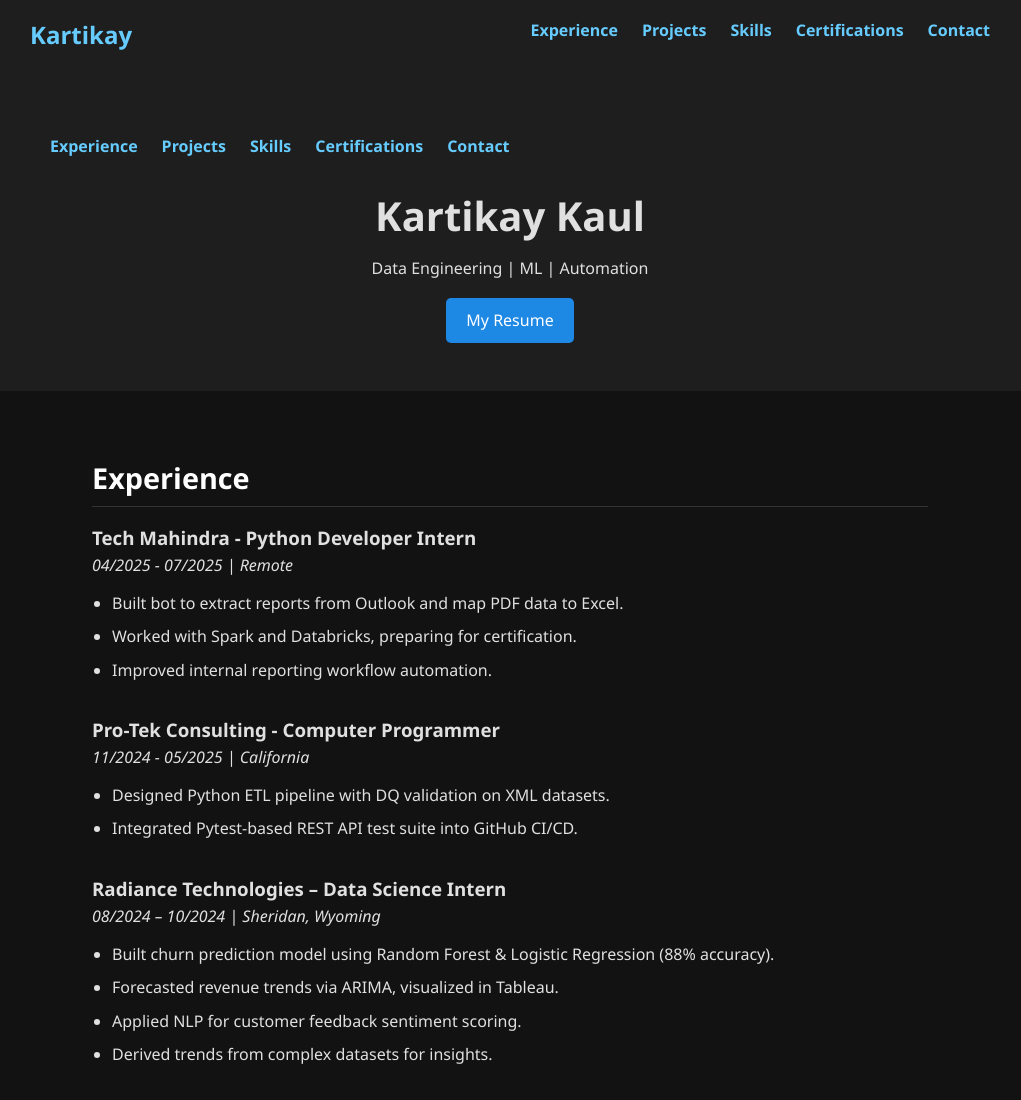
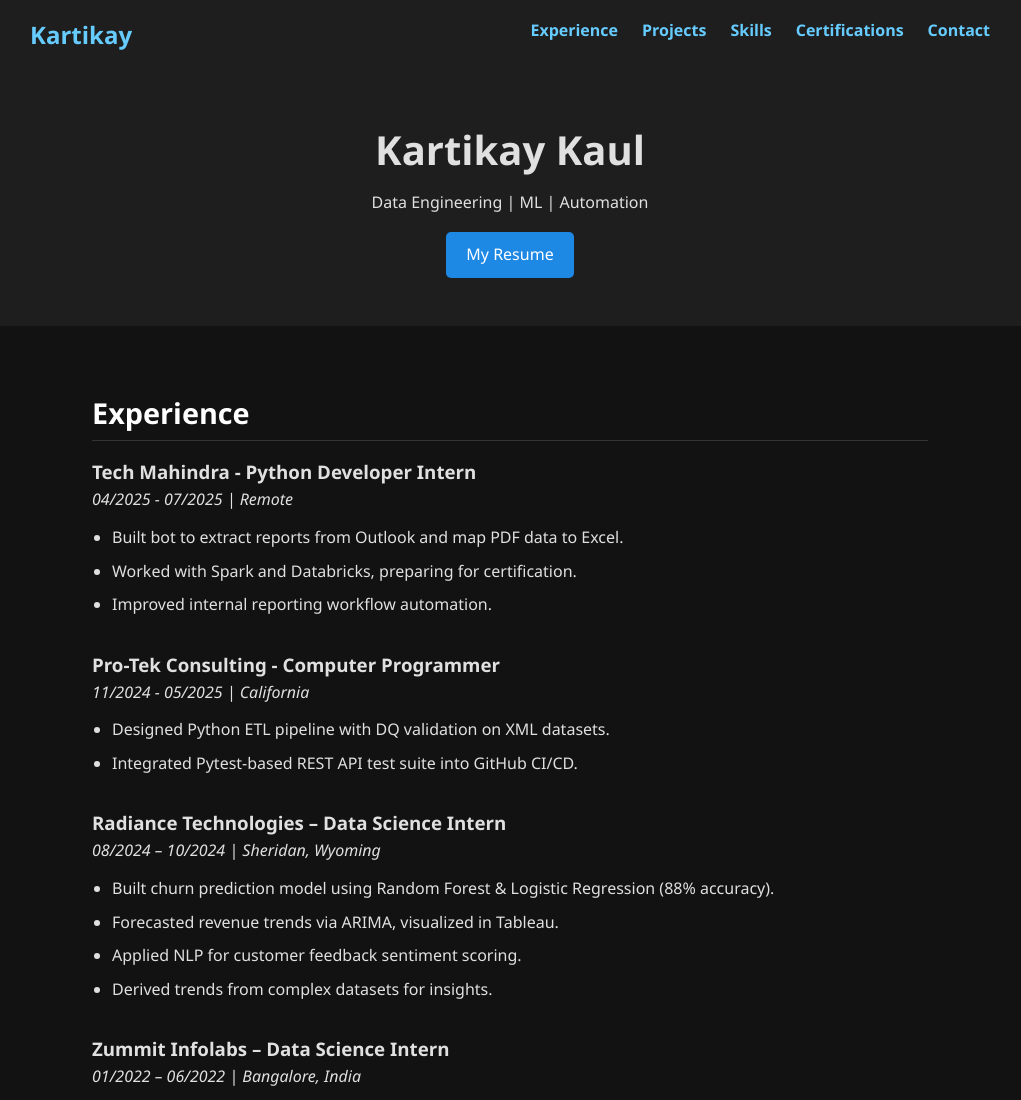
Before and after one commit to KartikayKaul/KartikayKaul.github.io, a plain HTML site: page index.html in a window 1280 px wide. Shown: the top 1100 px of the page, without its empty margins (130-1151 px from the left). Drawn offline with nearby package versions, Linux system fonts and the light colour scheme.

Commit message:
Update index.html

```diff
--- a/index.html
+++ b/index.html
@@ -24,18 +24,6 @@
             </div>
         </nav>
        <header class="hero">
-        <nav class="navbar">
-        <div class="nav-container">
-            <div class="hamburger" onclick="toggleMenu()">☰</div>
-            <ul class="nav-links" id="navLinks">
-                <li><a href="#experience">Experience</a></li>
-                <li><a href="#projects">Projects</a></li>
-                <li><a href="#skills">Skills</a></li>
-                <li><a href="#certifications">Certifications</a></li>
-                <li><a href="#contact">Contact</a></li>
-            </ul>
-        </div>
-        </nav>
             <h1>Kartikay Kaul</h1>
             <p> Data Engineering | ML | Automation </p>
             <a class="btn" href="./assets/resume.pdf" target="_blank">My Resume</a>
```
